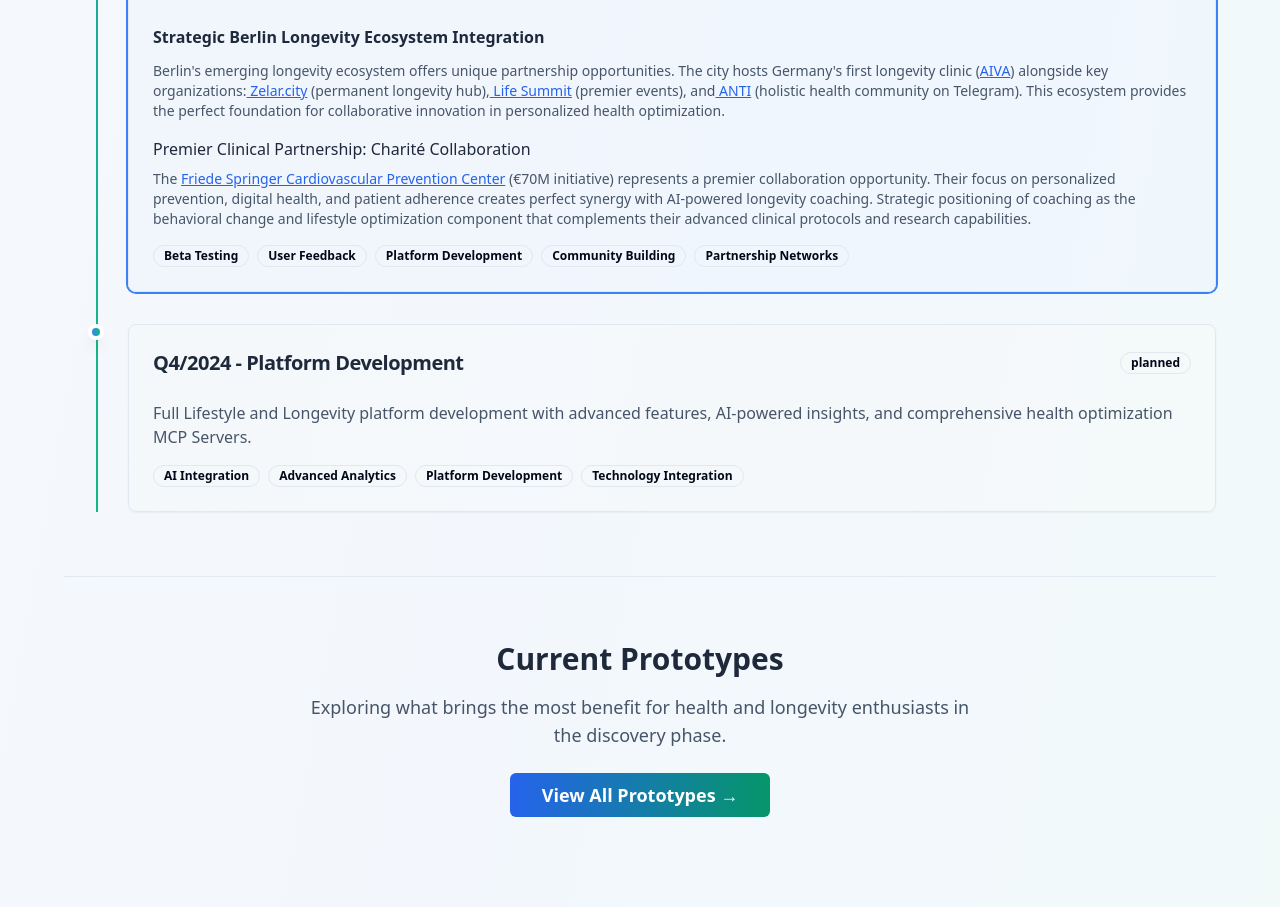
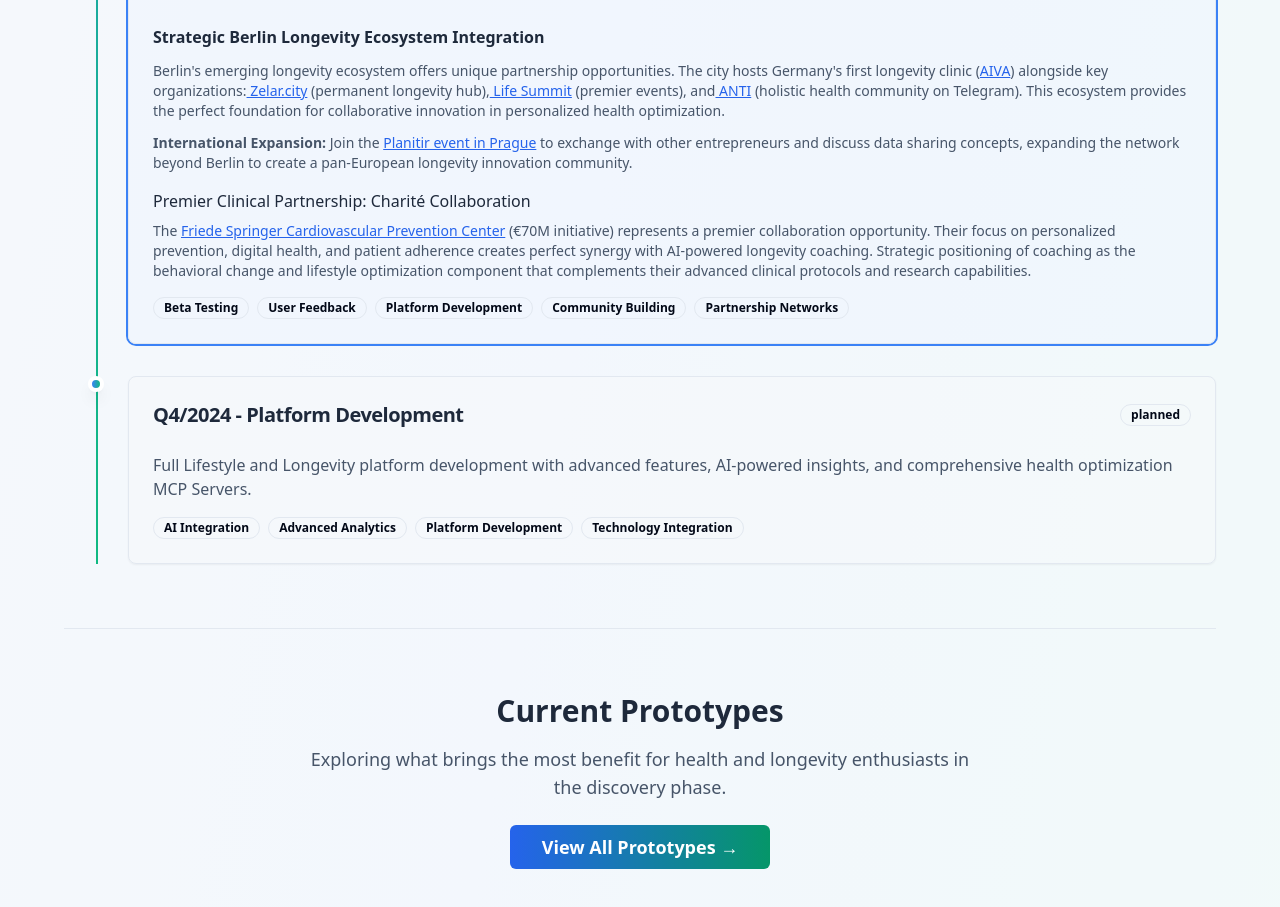
Before and after one commit to longevitycoach/healthspan-navigator-project, a React (Vite) app: page / in a window 1280 px wide. Shown: the part 3600-4507 px from the top of the page. Built offline with nearby package versions, Linux system fonts and the light colour scheme.

Commit message:
Add Planitir event to community section
Add a new action to the community and partnership section: "Join the Planitir event in Prague to exchange with other entrepreneurs and discuss data sharing concepts." with the provided link.
- edited `src/components/PersonalJourney.tsx

```diff
--- a/src/components/PersonalJourney.tsx
+++ b/src/components/PersonalJourney.tsx
@@ -97,6 +97,10 @@ const PersonalJourney = () => {
                  <a href="https://zelar.city" target="_blank" rel="noopener noreferrer" className="text-blue-600 hover:text-blue-800 underline"> Zelar.city</a> (permanent longevity hub),
                  <a href="https://www.lifesummit.berlin/" target="_blank" rel="noopener noreferrer" className="text-blue-600 hover:text-blue-800 underline"> Life Summit</a> (premier events), and
                  <a href="https://www.antispaces.com/" target="_blank" rel="noopener noreferrer" className="text-blue-600 hover:text-blue-800 underline"> ANTI</a> (holistic health community on Telegram). This ecosystem provides the perfect foundation for collaborative innovation in personalized health optimization.
+              </p>
+
+              <p className="text-sm mb-3">
+                <strong>International Expansion:</strong> Join the <a href="https://www.planetir.org/the-gathering-2025" target="_blank" rel="noopener noreferrer" className="text-blue-600 hover:text-blue-800 underline">Planitir event in Prague</a> to exchange with other entrepreneurs and discuss data sharing concepts, expanding the network beyond Berlin to create a pan-European longevity innovation community.
               </p>
             </div>
 
```
